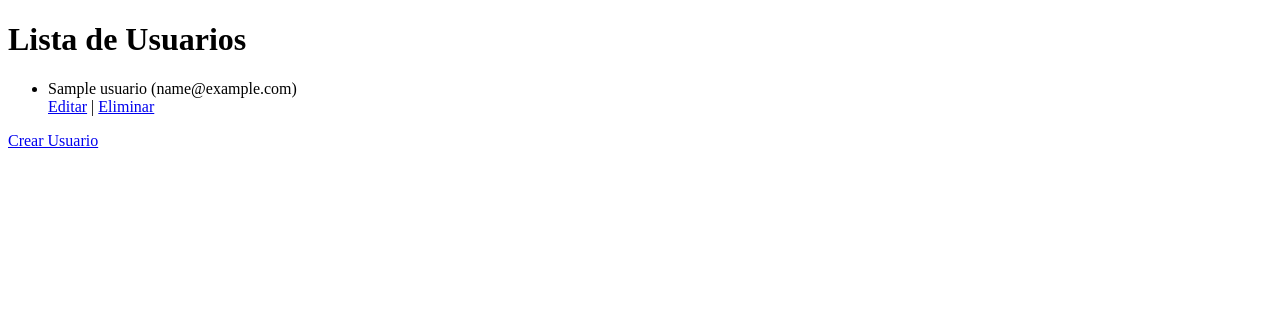
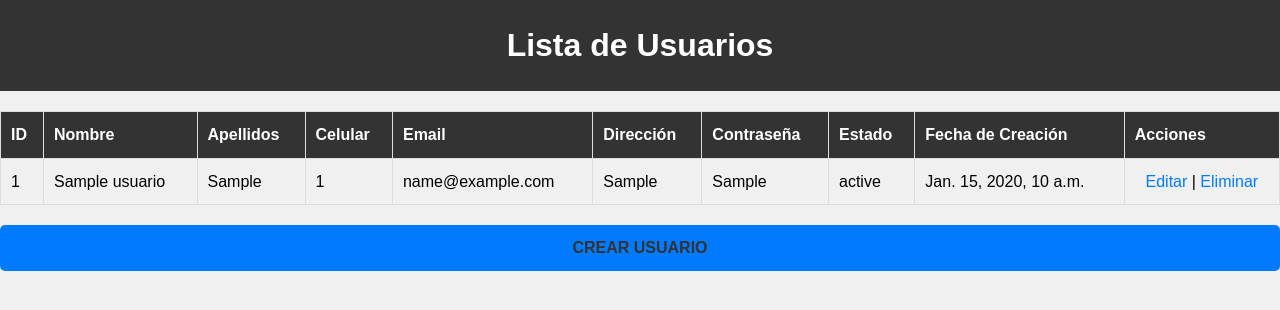
Before and after one commit to sebastianA10/proyecto_nini_makeup, a Django app: page /lista_usuarios/ in a window 1280 px wide. Shown: the top 310 px of the page. Run offline with Django 4.2, Linux system fonts and the light colour scheme; tables that the repository leaves empty hold one stand-in row (values such as "Sample post").

Commit message:
se agrego un css para el crud

```diff
--- a/proyecto/app1/templates/lista_usuarios.html
+++ b/proyecto/app1/templates/lista_usuarios.html
@@ -1,20 +1,127 @@
-{% load static %}
-
 <!DOCTYPE html>
 <html lang="en">
 <head>
     <meta charset="UTF-8">
     <title>Lista de Usuarios</title>
+    <style>
+      /* Estilos generales */
+body {
+    font-family: Arial, sans-serif;
+    background-color: #f0f0f0;
+    margin: 0;
+    padding: 0;
+    line-height: 1.6;
+}
+
+/* Encabezado */
+h1 {
+    text-align: center;
+    background-color: #333;
+    color: #fff;
+    padding: 20px;
+    margin: 0;
+}
+
+/* Tabla */
+table {
+    width: 100%;
+    border-collapse: collapse;
+    margin-top: 20px;
+}
+
+table, th, td {
+    border: 1px solid #ddd;
+}
+
+th, td {
+    padding: 10px;
+    text-align: left;
+}
+
+th {
+    background-color: #333;
+    color: #fff;
+}
+
+/* Filas alternas */
+tr:nth-child(even) {
+    background-color: #f2f2f2;
+}
+
+/* Enlaces */
+a {
+    text-decoration: none;
+    color: #007bff;
+    transition: color 0.3s;
+}
+
+a:hover {
+    color: #0056b3;
+}
+
+/* Acciones */
+.action-links {
+    text-align: center;
+}
+
+.create-user-link {
+    display: block;
+    text-align: center;
+    margin-top: 20px;
+    text-transform: uppercase;
+    font-weight: bold;
+    color: #333;
+    background-color: #007bff;
+    padding: 10px 20px;
+    border-radius: 5px;
+    text-decoration: none;
+    transition: background-color 0.3s;
+}
+
+.create-user-link:hover {
+    background-color: #0056b3;
+    color: #fff;
+}
+
+    </style>
 </head>
 <body>
     <h1>Lista de Usuarios</h1>
-    <ul>
-        {% for usuario in usuarios %}
-            <li>{{ usuario.nombre }} {{ usuario. }} ({{ usuario.email }}) </li>
-            <a href="{% url 'editar_usuario' usuario.pk %}">Editar</a> |
-            <a href="{% url 'eliminar_usuario' usuario.pk %}">Eliminar</a>
-        {% endfor %}
-    </ul>
-    <a href="{% url 'crear_usuario' %}">Crear Usuario</a>
+    <table>
+        <thead>
+            <tr>
+                <th>ID</th>
+                <th>Nombre</th>
+                <th>Apellidos</th>
+                <th>Celular</th>
+                <th>Email</th>
+                <th>Dirección</th>
+                <th>Contraseña</th>
+                <th>Estado</th>
+                <th>Fecha de Creación</th>
+                <th>Acciones</th>
+            </tr>
+        </thead>
+        <tbody>
+            {% for usuario in usuarios %}
+                <tr>
+                    <td>{{ usuario.id }}</td>
+                    <td>{{ usuario.nombre }}</td>
+                    <td>{{ usuario.apellidos }}</td>
+                    <td>{{ usuario.celular }}</td>
+                    <td>{{ usuario.email }}</td>
+                    <td>{{ usuario.direccion }}</td>
+                    <td>{{ usuario.contrasena }}</td>
+                    <td>{{ usuario.estado }}</td>
+                    <td>{{ usuario.created_at }}</td>
+                    <td class="action-links">
+                        <a href="{% url 'editar_usuario' usuario.pk %}">Editar</a> |
+                        <a href="{% url 'eliminar_usuario' usuario.pk %}">Eliminar</a>
+                    </td>
+                </tr>
+            {% endfor %}
+        </tbody>
+    </table>
+    <a class="create-user-link" href="{% url 'crear_usuario' %}">Crear Usuario</a>
 </body>
 </html>
```
